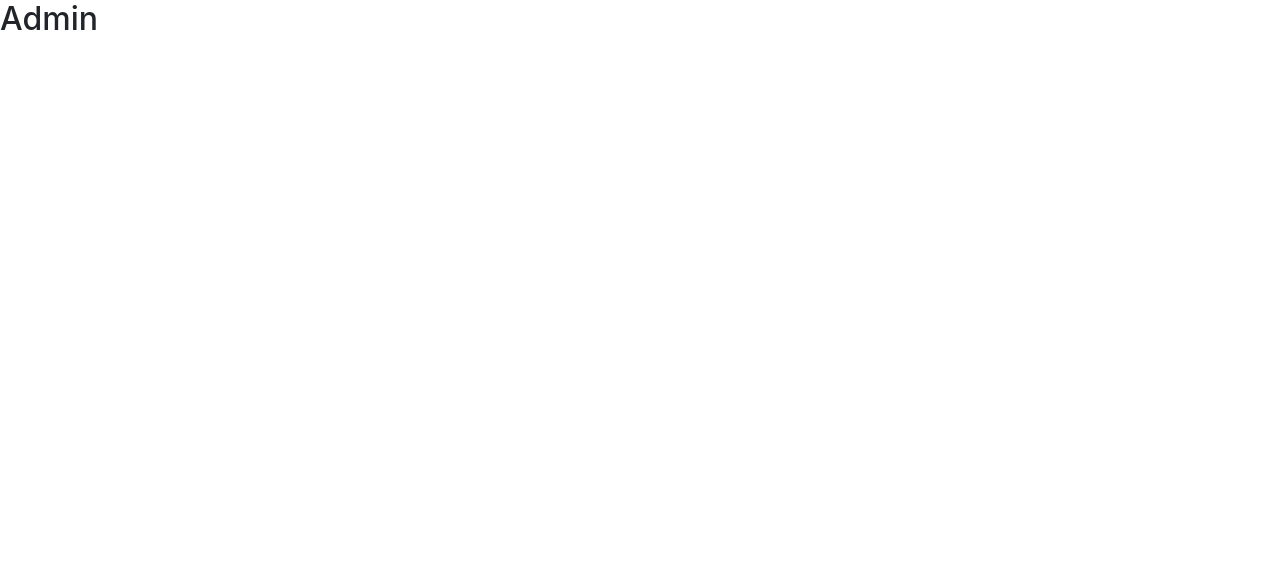
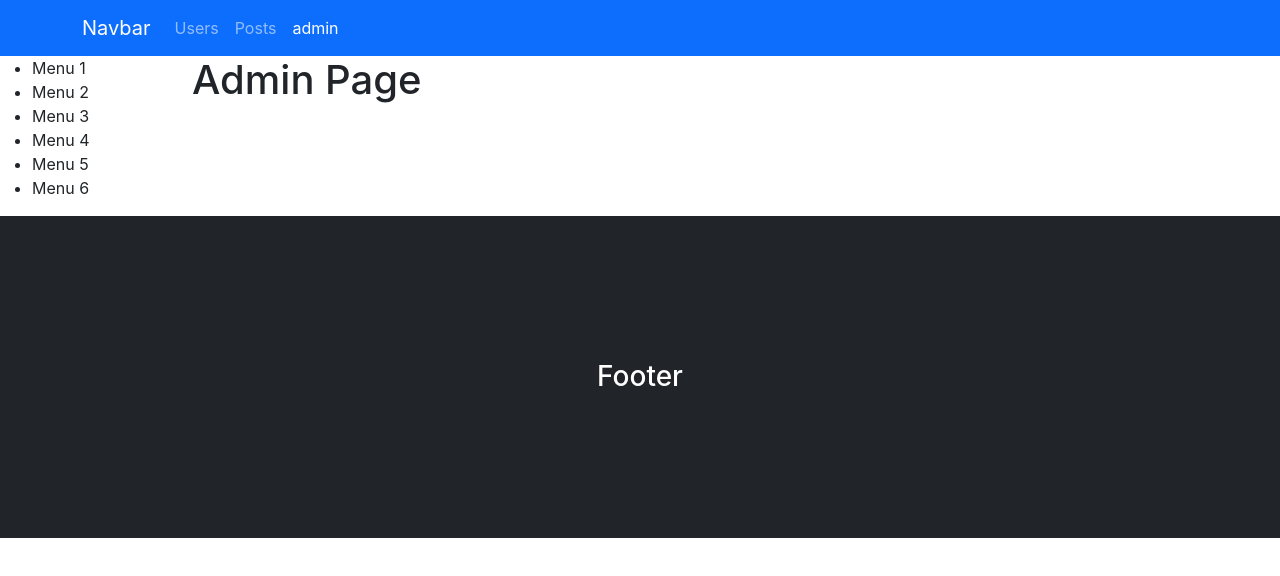
Before and after one commit to hamidmatin/ReactJS-99-11-28, a React (Create React App) app: page /admin in a window 1280 px wide. Shown: the top 576 px of the page. Built offline with nearby package versions, Linux system fonts and the light colour scheme.

Commit message:
Multiple Layout

```diff
--- a/src/App.js
+++ b/src/App.js
@@ -1,16 +1,41 @@
 // import object from 'module'
 import React, { Component } from 'react';
-import { BrowserRouter, Route } from 'react-router-dom';
+import { BrowserRouter, Switch } from 'react-router-dom';
 
 import './App.css';
+import Admin from './components/admin/Admin';
+import Home from './components/home/Home';
+import Users from './components/users/Users';
+import Posts from './components/posts/Posts';
+import AppRoute from './containers/appRoute/AppRoute';
 import AdminLayout from './containers/layout/AdminLayout';
 import MainLayout from './containers/layout/MainLayout';
+
 class App extends Component {
   render() {
     return (
       <BrowserRouter>
-        <Route path='/' exact component={MainLayout} />
-        <Route path='/admin'  component={AdminLayout} />
+        <Switch>
+          <AppRoute
+            path='/'
+            exact
+            component={Home}
+            layout={MainLayout} />
+          <AppRoute
+            path='/users'
+            component={Users}
+            layout={MainLayout} />
+          <AppRoute
+            path='/posts'
+            component={Posts}
+            layout={MainLayout} />
+          <AppRoute
+            path='/admin/'
+            exact
+            component={Admin}
+            layout={AdminLayout}
+          />
+        </Switch>
       </BrowserRouter>
     );
   }
--- /dev/null
+++ b/src/components/admin/Admin.js
@@ -0,0 +1,11 @@
+import React, { Component } from 'react'
+
+export default class Admin extends Component {
+  render() {
+    return (
+      <div>
+          <h1>Admin Page</h1>
+      </div>
+    )
+  }
+}
--- /dev/null
+++ b/src/components/admin/AdminSideBar.js
@@ -0,0 +1,18 @@
+import React, { Component } from 'react'
+
+export default class AdminSideBar extends Component {
+  render() {
+    return (
+      <div>
+        <ul>
+          <li>Menu 1</li>
+          <li>Menu 2</li>
+          <li>Menu 3</li>
+          <li>Menu 4</li>
+          <li>Menu 5</li>
+          <li>Menu 6</li>
+        </ul>
+      </div>
+    )
+  }
+}
--- a/src/components/navbar/Navbar.js
+++ b/src/components/navbar/Navbar.js
@@ -32,6 +32,11 @@ export default class Navbar extends Component {
                   Posts
                 </NavLink>
               </li>
+              <li className='nav-item'>
+                <NavLink className='nav-link' aria-current='page' to='/admin/' >
+                  admin
+                </NavLink>
+              </li>
             </ul>
           </div>
         </div>
--- /dev/null
+++ b/src/containers/appRoute/AppRoute.js
@@ -0,0 +1,15 @@
+
+import React from 'react'
+import { Route } from 'react-router-dom'
+ const AppRoute = ({component: Component, layout: Layout, ...rest}) => {
+
+  return (
+    <Route {...rest} render={ props => (
+      <Layout>
+          <Component {...props} />
+      </Layout>
+    )}/>
+  )
+}
+
+export default AppRoute;
--- a/src/containers/layout/AdminLayout.js
+++ b/src/containers/layout/AdminLayout.js
@@ -1,11 +1,23 @@
-import React, { Component } from 'react'
+import React, { Component } from 'react';
+import AdminSideBar from '../../components/admin/AdminSideBar';
+import Footer from '../footer/Footer';
+import Header from '../header/Header';
 
 export default class AdminLayout extends Component {
   render() {
     return (
       <div>
-        <h2>Admin</h2>
+        <Header />
+        <div className='d-flex'>
+          <div style={{width: '15%'}}>
+            <AdminSideBar />
+          </div>
+          <div style={{width: '85%'}}>
+            {this.props.children}
+          </div>
+        </div>
+        <Footer />
       </div>
-    )
+    );
   }
 }
--- a/src/containers/layout/MainLayout.js
+++ b/src/containers/layout/MainLayout.js
@@ -1,28 +1,17 @@
 import React, { Component } from 'react';
-import { BrowserRouter, Route, Switch } from 'react-router-dom';
 
-import Posts from '../../components/posts/Posts';
-import Users from '../../components/users/Users';
 import Footer from '../footer/Footer';
 import Header from '../header/Header';
-import Home from '../../components/home/Home';
-import PostForm from '../../components/posts/PostForm';
 export default class MainLayout extends Component {
   render() {
     return (
       <React.Fragment>
-        <BrowserRouter>
+
           <Header />
-          {/* <Switch> */}
-            <Route path='/' exact component={Home} />
-            <Route path='/users' component={Users} />
-            <Route path='/posts' exact>
-              <Posts />
-            </Route>
-            <Route path='/posts/create_post' component={PostForm} />
-          {/* </Switch> */}
+
+          {this.props.children}
+
           <Footer />
-        </BrowserRouter>
       </React.Fragment>
     );
   }
```
